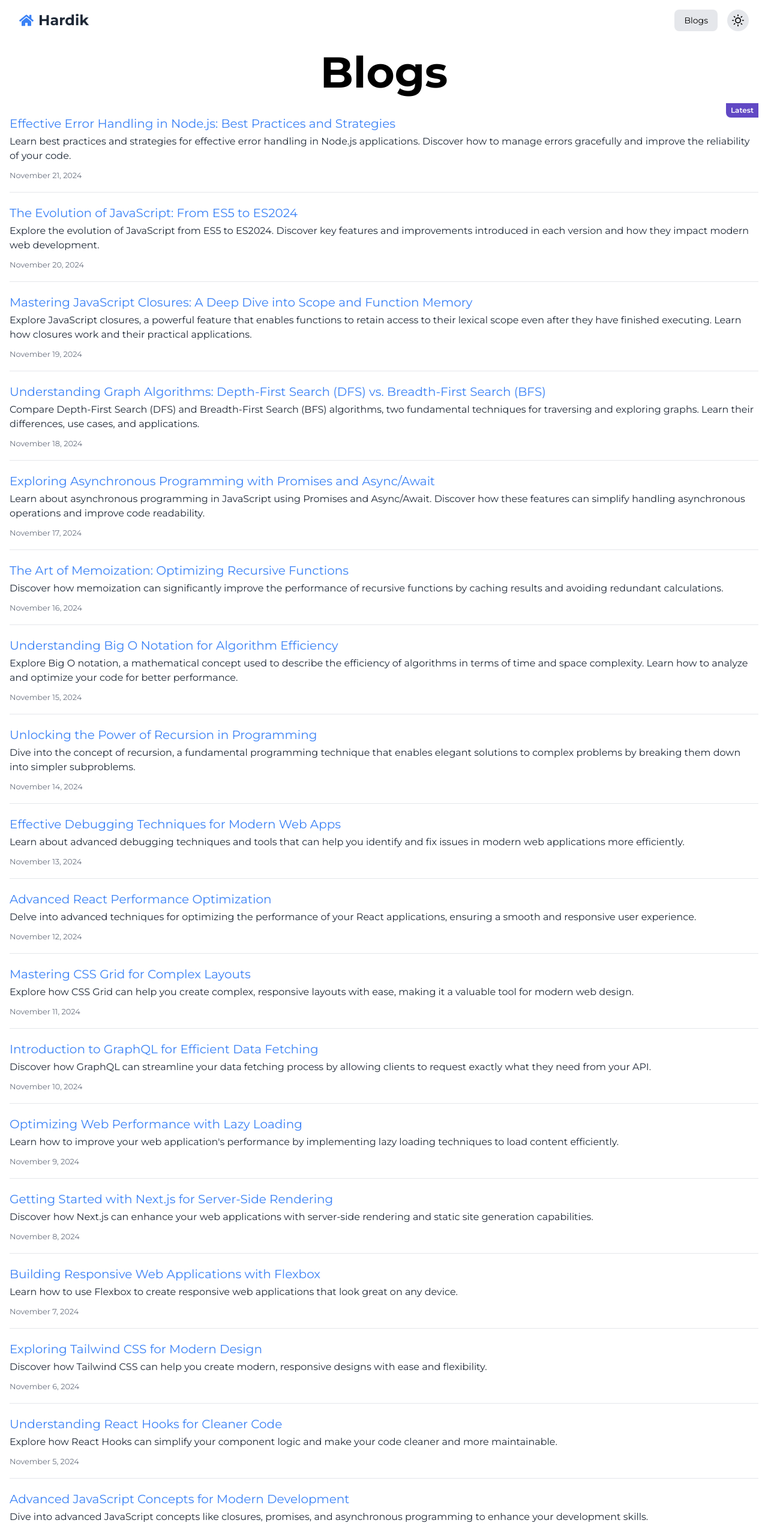
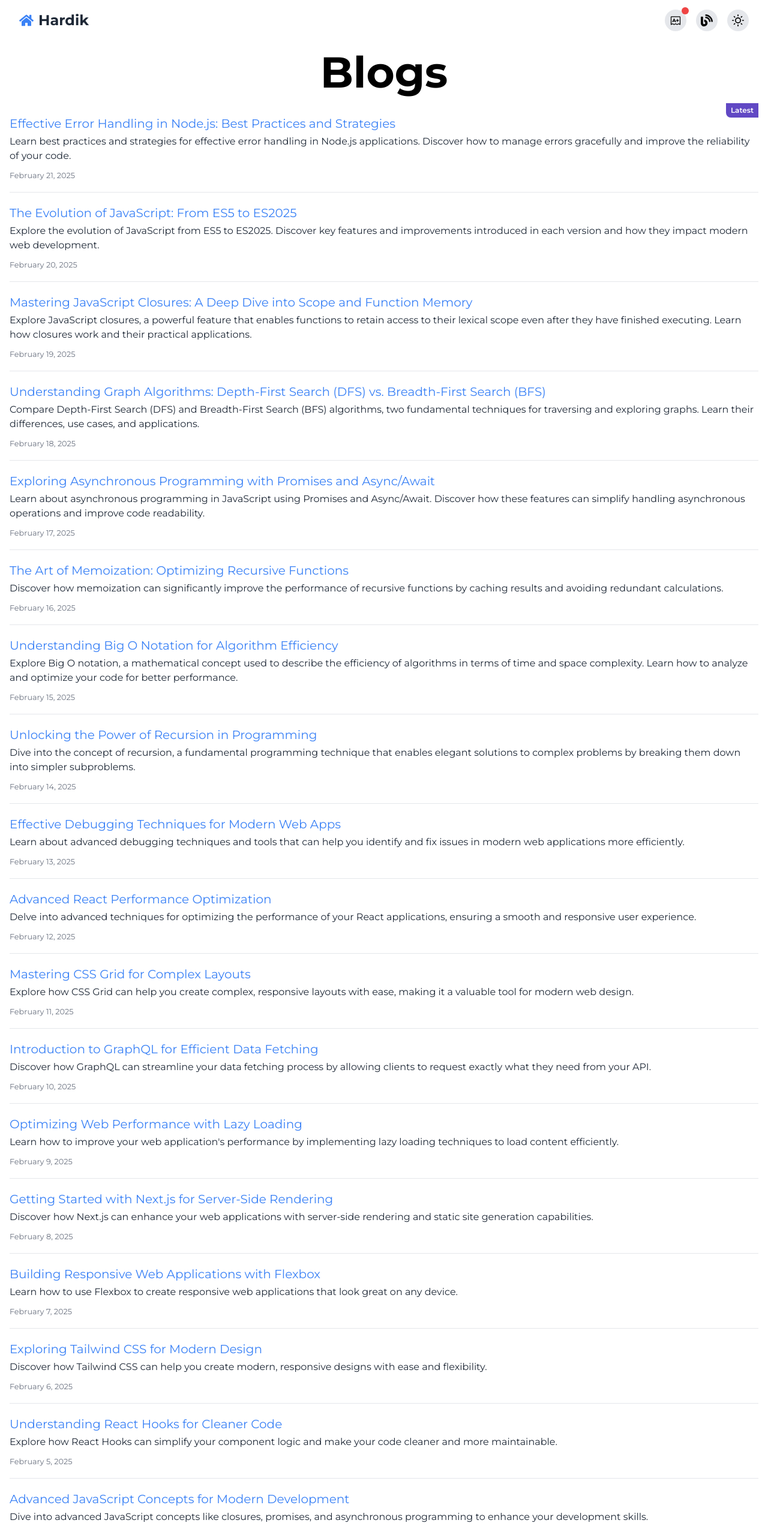
Before and after one commit to HardikDaim/Hardik-s-Portfolio, a React (Vite) app: page /blog in a window 1280 px wide. Shown: the top 2554 px of the page at 60% size. Built offline with nearby package versions, Linux system fonts and the light colour scheme.

Commit message:
change icons of header

```diff
--- a/src/components/Header.jsx
+++ b/src/components/Header.jsx
@@ -4,7 +4,9 @@ import { FaHome } from "react-icons/fa"; // Example icon
 import ThemeToggle from "./ThemeToggle";
 import Skeleton from "react-loading-skeleton";
 import "react-loading-skeleton/dist/skeleton.css";
+import { FaBlog } from "react-icons/fa";
 import { Link, useLocation, useNavigate } from "react-router-dom";
+import { PiExam } from "react-icons/pi";
 
 const Header = ({ loader }) => {
   const navigate = useNavigate();
@@ -74,11 +76,19 @@ const Header = ({ loader }) => {
               </div>
             ) : (
               <div className="flex items-center justify-center gap-2 md:gap-4">
+                <div className="relative bg-gray-200 w-full text-black hover:bg-gray-300 dark:bg-gray-800 dark:text-white dark:hover:bg-gray-700 p-2 rounded-full focus:outline-none transition-colors duration-300">
+                  {/* Red Dot */}
+                  <div className="absolute -top-1 -right-1 w-3 h-3 bg-red-500 rounded-full" />
+                  {/* Button */}
+                  <Link to="/btech/cse/study-material" className="">
+                    <PiExam size={20} />
+                  </Link>
+                </div>
                 <Link
                   to="/blog"
-                  className="text-xs md:text-sm bg-gray-200 text-black hover:bg-gray-300 dark:bg-gray-800 dark:text-white dark:hover:bg-gray-700 px-4 py-2 rounded-lg  flex items-center transition-colors duration-300"
+                  className="bg-gray-200 text-black hover:bg-gray-300 dark:bg-gray-800 dark:text-white dark:hover:bg-gray-700 p-2 rounded-full focus:outline-none transition-colors duration-300"
                 >
-                  Blogs
+                  <FaBlog size={20} />
                 </Link>
                 <ThemeToggle />
               </div>
--- a/src/components/ui/background-beams-with-collision.jsx
+++ b/src/components/ui/background-beams-with-collision.jsx
@@ -66,7 +66,7 @@ export const BackgroundBeamsWithCollision = ({
     (<div
       ref={parentRef}
       className={cn(
-        " relative flex items-center w-full justify-center",
+        " relative flex items-center w-full justify-center overflow-hidden",
         // h-screen if you want bigger
         className
       )}>
--- a/src/components/ui/floating-dock.jsx
+++ b/src/components/ui/floating-dock.jsx
@@ -25,7 +25,7 @@ const FloatingDockMobile = ({ items, className }) => {
       }}
       onTouchEnd={() => mouseX.set(Infinity)}
       className={cn(
-        "mx-auto flex md:hidden h-16 gap-3 items-center rounded-2xl bg-gray-50 dark:bg-gray-900 border border-gray-200 dark:border-gray-800 px-3 ",
+        "mx-auto mb-8 flex md:hidden h-16 gap-3 items-center rounded-2xl bg-gray-50 dark:bg-gray-900 border border-gray-200 dark:border-gray-800 px-3 ",
         className
       )}
     >
--- a/src/data/blogs/BlogPosts.js
+++ b/src/data/blogs/BlogPosts.js
@@ -41,19 +41,19 @@ const blogPosts = [
           "By mastering error handling techniques in Node.js, you can ensure that your applications handle issues gracefully and maintain smooth operation even in the face of unexpected errors.",
       },
     ],
-    date: "November 21, 2024",
+    date: "February 21, 2025",
   },
 
   {
-    id: "the-evolution-of-javascript-from-es5-to-es2024",
-    title: "The Evolution of JavaScript: From ES5 to ES2024",
+    id: "the-evolution-of-javascript-from-es5-to-es2025",
+    title: "The Evolution of JavaScript: From ES5 to ES2025",
     excerpt:
-      "Explore the evolution of JavaScript from ES5 to ES2024. Discover key features and improvements introduced in each version and how they impact modern web development.",
+      "Explore the evolution of JavaScript from ES5 to ES2025. Discover key features and improvements introduced in each version and how they impact modern web development.",
     content: [
       {
         type: "text",
         content:
-          "JavaScript has undergone significant evolution over the years, with each new version introducing powerful features and enhancements. Starting from ECMAScript 5 (ES5) to the latest ECMAScript 2024 (ES2024), the language has seen numerous improvements that streamline development and enhance performance.",
+          "JavaScript has undergone significant evolution over the years, with each new version introducing powerful features and enhancements. Starting from ECMAScript 5 (ES5) to the latest ECMAScript 2025 (ES2025), the language has seen numerous improvements that streamline development and enhance performance.",
       },
       {
         type: "image",
@@ -68,7 +68,7 @@ const blogPosts = [
       {
         type: "text",
         content:
-          "Subsequent versions, including ES7 to ES2024, continued to enhance the language with features like async/await, optional chaining, and the latest addition of logical assignment operators and top-level await. These updates address modern development needs and improve code readability and functionality.",
+          "Subsequent versions, including ES7 to ES2025, continued to enhance the language with features like async/await, optional chaining, and the latest addition of logical assignment operators and top-level await. These updates address modern development needs and improve code readability and functionality.",
       },
       {
         type: "text",
@@ -78,7 +78,7 @@ const blogPosts = [
       {
         type: "image",
         src: "https://res.cloudinary.com/dpqzwyq66/image/upload/f_auto,q_auto/v1/Blog%20Images/sx4elgomuyvoxnj1sf0n",
-        alt: "ES2024 Features",
+        alt: "ES2025 Features",
       },
       {
         type: "text",
@@ -86,7 +86,7 @@ const blogPosts = [
           "By exploring the evolution of JavaScript, you'll gain insights into the language's growth and be better equipped to use its latest features and improvements in your projects.",
       },
     ],
-    date: "November 20, 2024",
+    date: "February 20, 2025",
   },
 
   {
@@ -132,7 +132,7 @@ const blogPosts = [
           "By mastering closures, you'll gain a deeper understanding of JavaScript's scope and function memory, leading to more powerful and flexible code.",
       },
     ],
-    date: "November 19, 2024",
+    date: "February 19, 2025",
   },
 
   {
@@ -178,7 +178,7 @@ const blogPosts = [
           "Understanding the differences between DFS and BFS helps you choose the right algorithm for your specific problem, improving the efficiency and effectiveness of your graph-related tasks.",
       },
     ],
-    date: "November 18, 2024",
+    date: "February 18, 2025",
   },
 
   {
@@ -223,7 +223,7 @@ const blogPosts = [
           "By mastering Promises and Async/Await, you'll be better equipped to handle asynchronous programming tasks and improve the overall quality of your JavaScript code.",
       },
     ],
-    date: "November 17, 2024",
+    date: "February 17, 2025",
   },
 
   {
@@ -268,7 +268,7 @@ const blogPosts = [
           "By mastering memoization, you'll be able to optimize your recursive functions, reduce computation time, and build more efficient algorithms.",
       },
     ],
-    date: "November 16, 2024",
+    date: "February 16, 2025",
   },
 
   {
@@ -313,7 +313,7 @@ const blogPosts = [
           "With a solid understanding of Big O notation, you'll be equipped to analyze and optimize your algorithms, leading to better performance and more efficient software solutions.",
       },
     ],
-    date: "November 15, 2024",
+    date: "February 15, 2025",
   },
 
   {
@@ -358,7 +358,7 @@ const blogPosts = [
           "By mastering recursion, you'll be able to write more efficient and elegant code, making it easier to solve complex problems and improve your overall programming skills.",
       },
     ],
-    date: "November 14, 2024",
+    date: "February 14, 2025",
   },
 
   {
@@ -403,7 +403,7 @@ const blogPosts = [
           "Embracing these debugging techniques and tools will help you tackle issues more efficiently and ensure that your web applications run smoothly. Developing strong debugging skills is essential for maintaining high-quality code and delivering reliable software.",
       },
     ],
-    date: "November 13, 2024",
+    date: "February 13, 2025",
   },
 
   {
@@ -448,7 +448,7 @@ const blogPosts = [
           "By implementing these advanced performance optimization techniques, you can enhance the responsiveness and efficiency of your React applications. Mastering these strategies will help you deliver a better user experience and maintain high performance as your app scales.",
       },
     ],
-    date: "November 12, 2024",
+    date: "February 12, 2025",
   },
 
   {
@@ -493,7 +493,7 @@ const blogPosts = [
           "Mastering CSS Grid is essential for modern web design. It provides a robust framework for building complex layouts that are both responsive and visually appealing. By leveraging CSS Grid, you can elevate your design skills and create more dynamic web experiences.",
       },
     ],
-    date: "November 11, 2024",
+    date: "February 11, 2025",
   },
 
   {
@@ -538,7 +538,7 @@ const blogPosts = [
           "Embracing GraphQL can greatly enhance your API's flexibility and efficiency, making it a powerful tool for modern web development. Understanding how to leverage its capabilities will help you build more responsive and scalable applications.",
       },
     ],
-    date: "November 10, 2024",
+    date: "February 10, 2025",
   },
 
   {
@@ -578,7 +578,7 @@ const blogPosts = [
           "Implementing lazy loading effectively can lead to faster page load times, reduced bounce rates, and improved user experience. It's an essential technique for optimizing the performance of modern web applications and ensuring that users have a smooth browsing experience.",
       },
     ],
-    date: "November 9, 2024",
+    date: "February 9, 2025",
   },
 
   {
@@ -618,7 +618,7 @@ const blogPosts = [
           "Next.js combines the best of both SSR and SSG, allowing you to choose the rendering method that best fits your application's needs. Embracing Next.js can significantly improve the performance and scalability of your React applications.",
       },
     ],
-    date: "November 8, 2024",
+    date: "February 8, 2025",
   },
 
   {
@@ -658,7 +658,7 @@ const blogPosts = [
           "Mastering Flexbox is crucial for modern web development. It allows you to create adaptable, responsive designs efficiently, ensuring a great user experience on any device.",
       },
     ],
-    date: "November 7, 2024",
+    date: "February 7, 2025",
   },
 
   {
@@ -698,7 +698,7 @@ const blogPosts = [
           "Tailwind CSS can significantly streamline your development process and enhance the overall design quality of your applications. With its powerful utility classes and customization options, Tailwind is an excellent choice for modern web design.",
       },
     ],
-    date: "November 6, 2024",
+    date: "February 6, 2025",
   },
   {
     id: "understanding-react-hooks-for-cleaner-code",
@@ -737,7 +737,7 @@ const blogPosts = [
           "Embrace React Hooks to write more concise, readable, and maintainable code. Understanding how to effectively use these hooks will greatly enhance your React development experience and improve the quality of your applications.",
       },
     ],
-    date: "November 5, 2024",
+    date: "February 5, 2025",
   },
   {
     id: "advanced-javascript-concepts-for-modern-development",
@@ -776,7 +776,7 @@ const blogPosts = [
         content: `Mastering these concepts will improve your ability to write efficient and maintainable JavaScript code. Understanding how closures, promises, and async/await work will help you tackle complex programming challenges and build more robust applications.`,
       },
     ],
-    date: "November 4, 2024",
+    date: "February 4, 2025",
   },
   {
     id: "building-restful-apis-with-nodejs-and-expressjs",
@@ -815,7 +815,7 @@ const blogPosts = [
         content: `To further enhance your API, consider implementing versioning, rate limiting, and documentation. Versioning ensures backward compatibility as your API evolves, while rate limiting protects against abuse. Comprehensive documentation will help users understand and interact with your API more effectively.`,
       },
     ],
-    date: "November 3, 2024",
+    date: "February 3, 2025",
   },
   {
     id: "understanding-redux-for-state-management",
@@ -854,7 +854,7 @@ const blogPosts = [
         content: `For optimal use of Redux, it's important to follow best practices such as normalizing state, using selectors, and leveraging Redux DevTools for debugging. These practices can help maintain a clean and efficient state management system.`,
       },
     ],
-    date: "November 2, 2024",
+    date: "February 2, 2025",
   },
   {
     id: "introduction-to-react-hooks",
@@ -893,7 +893,7 @@ const blogPosts = [
         content: `To fully leverage hooks, it's important to understand their rules and best practices. For example, hooks should be called at the top level of your component and should not be called conditionally. Following these guidelines ensures that hooks work consistently and predictably.`,
       },
     ],
-    date: "November 1, 2024",
+    date: "February 1, 2025",
   },
 ];
 
```
Also changed, not shown: src/components/StudyMaterial.jsx (+4 -3 lines), src/pages/Home.jsx (+11 -5 lines), src/pages/ProjectDetails.jsx (+1 -21 lines).
